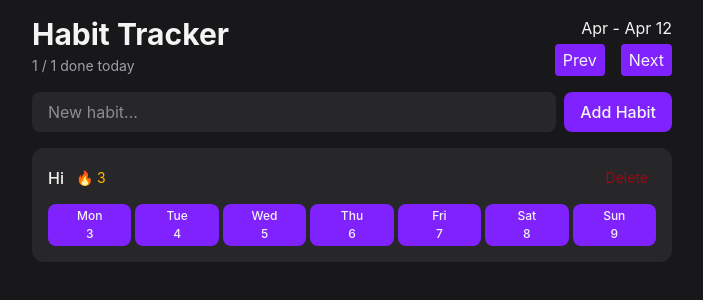
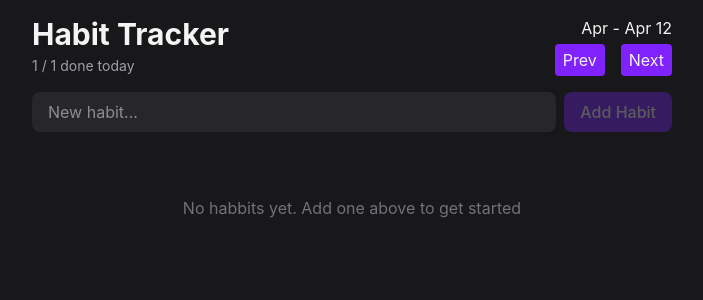
Before and after one commit to sercansimsek/habit_tracker, a React (Vite) app: page / in a window 1280 px wide. Shown: the top 300 px of the page, without its empty margins (288-991 px from the left). Built offline with nearby package versions, Linux system fonts and the light colour scheme.

Commit message:
Adding and deleting item to the list logic implemented

```diff
--- a/src/App.tsx
+++ b/src/App.tsx
@@ -1,13 +1,24 @@
+import { useState } from "react";
 import HabitForm from "./components/HabitForm";
-import HabitList from "./components/HabitList";
+import HabitList, { type Habit } from "./components/HabitList";
 import Header from "./components/Header";
 
 export default function App() {
+  const [habits, setHabits] = useState<Habit[]>([]);
+
+  function addHabit(name: string) {
+    setHabits((prev) => [...prev, { id: crypto.randomUUID(), name }]);
+  }
+
+  function deleteHabit(id: string) {
+    setHabits((prev) => prev.filter((item) => item.id !== id));
+  }
+
   return (
     <div className="max-w-2xl mx-auto p-4 flex flex-col gap-4">
       <Header />
-      <HabitForm />
-      <HabitList />
+      <HabitForm addHabit={addHabit} />
+      <HabitList habits={habits} deleteHabit={deleteHabit} />
     </div>
   );
 }
--- a/src/components/HabitForm.tsx
+++ b/src/components/HabitForm.tsx
@@ -1,14 +1,37 @@
+import { useState, type SubmitEvent } from "react";
 import { Button } from "./Button";
 
-export default function HabitForm() {
+type HabitFormProps = {
+  addHabit: (name: string) => void;
+};
+
+export default function HabitForm({ addHabit }: HabitFormProps) {
+  const [name, setName] = useState("");
+
+  function handleSubmit(e: SubmitEvent) {
+    e.preventDefault();
+
+    if (name.trim() === "") return;
+    setName("");
+
+    addHabit(name);
+  }
+
   return (
-    <form action="" className="flex gap-2">
+    <form onSubmit={handleSubmit} className="flex gap-2">
       <input
+        value={name}
+        onChange={(e) => setName(e.target.value)}
         type="text"
         className="flex-1 rounded-lg bg-zinc-800 px-4 py-2 outline-none focus-visible:ring-2 focus-visible:ring-violet-500"
         placeholder="New habit..."
       />
-      <Button className="rounded-lg px-4 py-2 font-medium">Add Habit</Button>
+      <Button
+        className="rounded-lg px-4 py-2 font-medium"
+        disabled={name.trim() === ""}
+      >
+        Add Habit
+      </Button>
     </form>
   );
 }
--- a/src/components/HabitList.tsx
+++ b/src/components/HabitList.tsx
@@ -1,9 +1,17 @@
 import { Button } from "./Button";
 import { eachDayOfInterval, endOfWeek, startOfWeek, format } from "date-fns";
 
-export default function HabitList() {
-  const habits = [{ id: "dsad", name: "Hi" }];
+export type Habit = {
+  id: string;
+  name: string;
+};
 
+type HabitListProps = {
+  habits: Habit[];
+  deleteHabit: (id: string) => void;
+};
+
+export default function HabitList({ habits, deleteHabit }: HabitListProps) {
   if (habits.length === 0) {
     return (
       <p className="text-center text-zinc-500 py-12">
@@ -14,17 +22,24 @@
   return (
     <div className="flex flex-col gap-3">
       {habits.map((habit) => {
-        return <HabitItem key={habit.id} habit={habit}></HabitItem>;
+        return (
+          <HabitItem
+            key={habit.id}
+            habit={habit}
+            deleteHabit={deleteHabit}
+          ></HabitItem>
+        );
       })}
     </div>
   );
 }
 
 type HabitItemProps = {
-  habit: { id: string; name: string };
+  habit: Habit;
+  deleteHabit: (id: string) => void;
 };
 
-function HabitItem({ habit }: HabitItemProps) {
+function HabitItem({ habit, deleteHabit }: HabitItemProps) {
   const visibleDates = eachDayOfInterval({
     start: startOfWeek(new Date(), { weekStartsOn: 1 }),
     end: endOfWeek(new Date(), { weekStartsOn: 1 }),
@@ -36,7 +51,11 @@
           <span className="font-medium">{habit.name}</span>
           <span className="text-sm text-amber-400">🔥 3</span>
         </div>
-        <Button variant="ghost-destructive" className="text-sm">
+        <Button
+          onClick={() => deleteHabit(habit.id)}
+          variant="ghost-destructive"
+          className="text-sm"
+        >
           Delete
         </Button>
       </div>
```
